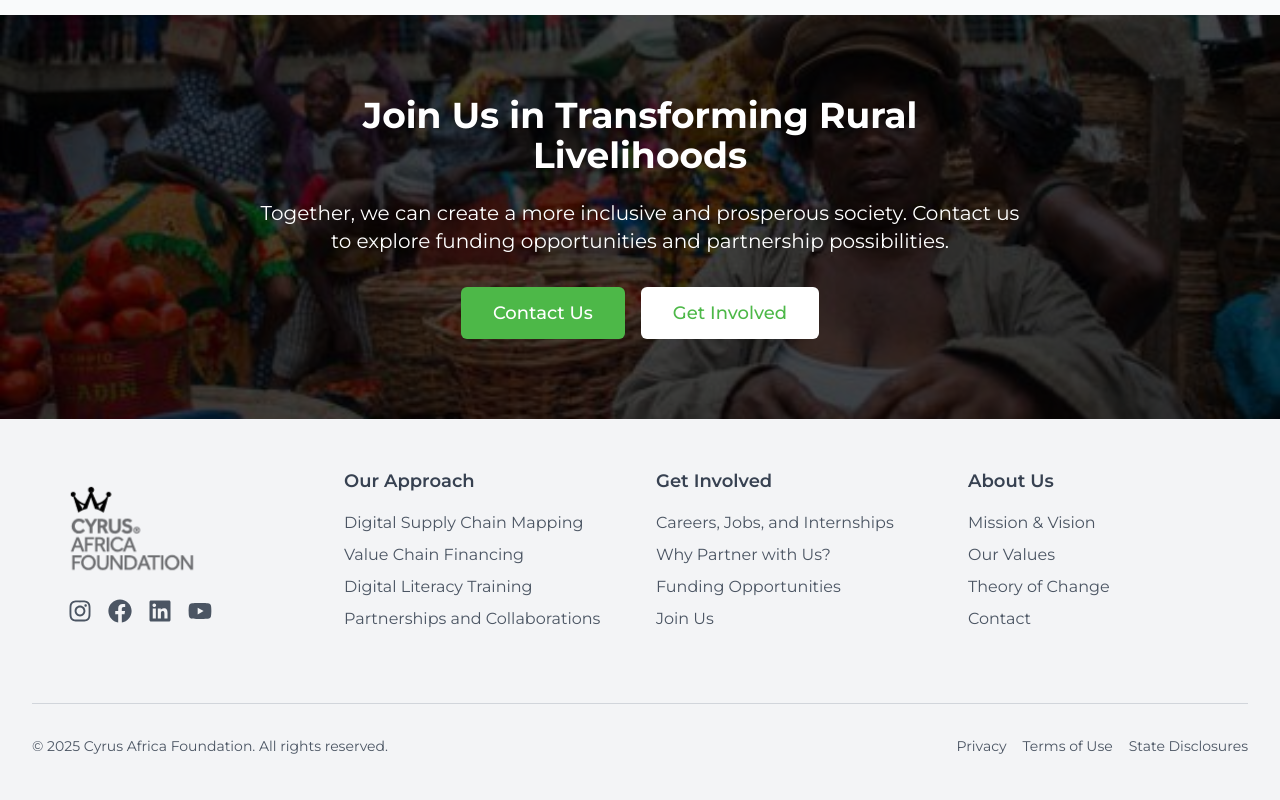
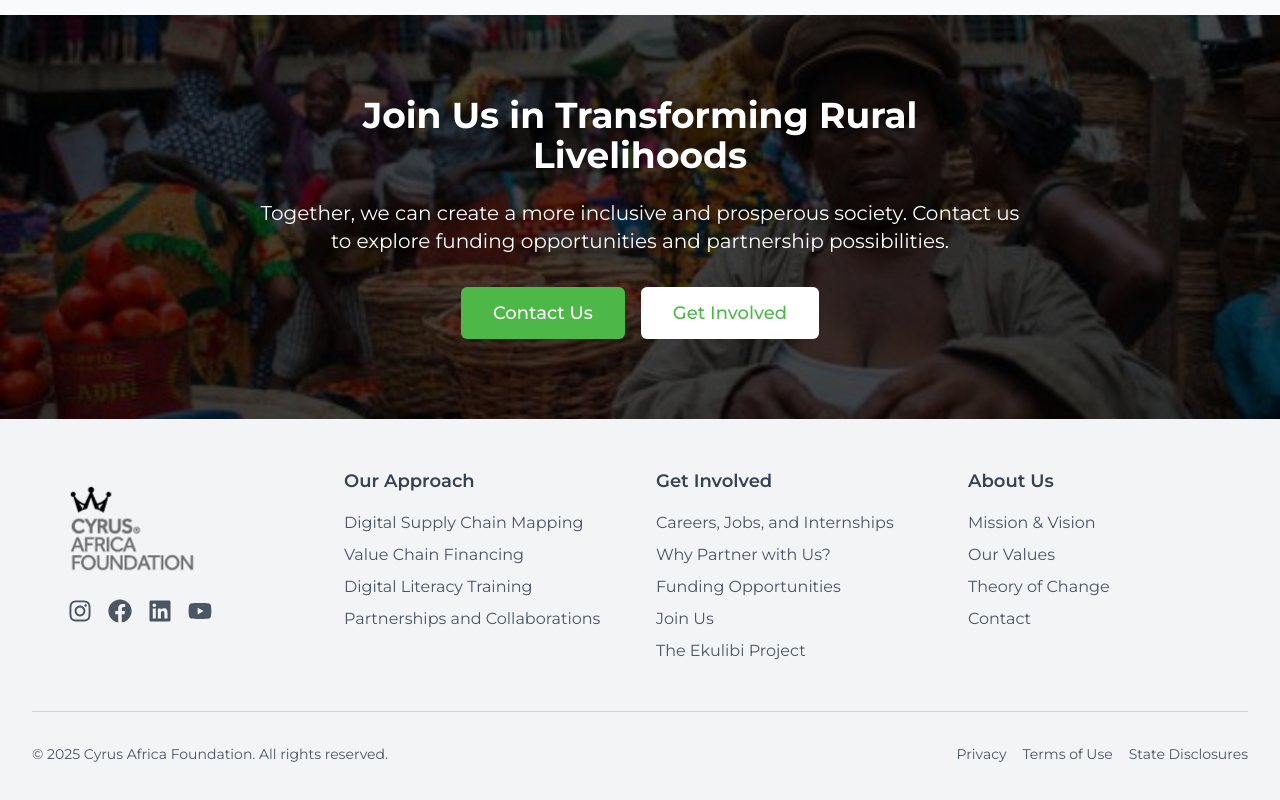
Before and after one commit to ayiteywoods/cyrus-africa, a Next.js app: page / in a window 1280 px wide. Shown: the part 4133-4933 px from the top of the page. Built offline with nearby package versions, Linux system fonts and the light colour scheme.

Commit message:
updated footer

```diff
--- a/components/Footer.tsx
+++ b/components/Footer.tsx
@@ -59,6 +59,7 @@ const Footer = () => {
               <li><Link href="/get-involved" className="text-gray-600 hover:text-[#4db848]">Why Partner with Us?</Link></li>
               <li><Link href="/get-involved" className="text-gray-600 hover:text-[#4db848]">Funding Opportunities</Link></li>
               <li><Link href="/get-involved" className="text-gray-600 hover:text-[#4db848]">Join Us</Link></li>
+              <li><Link href="/ekulibi" className="text-gray-600 hover:text-[#4db848]">The Ekulibi Project</Link></li>
             </ul>
           </div>
 
```
